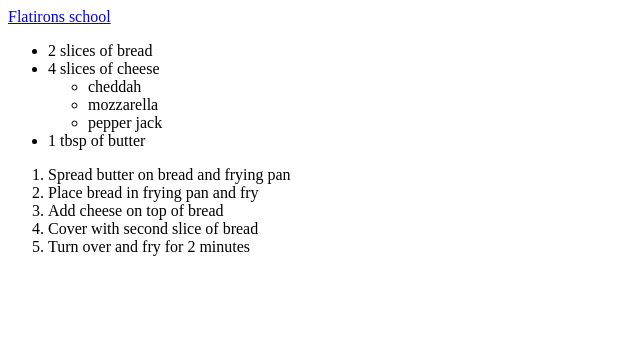
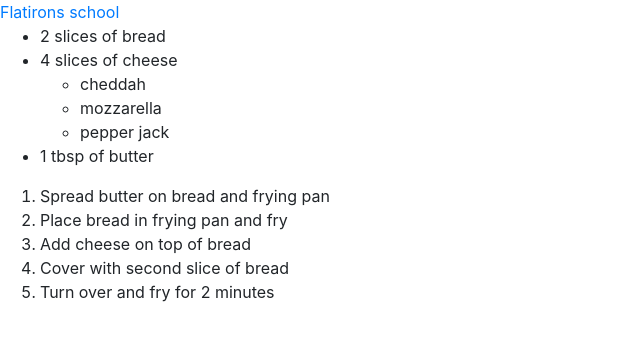
Before and after one commit to JOEL-GAYE/Assigment, a website: page index.html in a window 1280 px wide. Shown: the whole page, without its empty margins (0-640 px from the left). Drawn offline with nearby package versions, Linux system fonts and the light colour scheme.

Commit message:
inital commit

```diff
--- a/index.html
+++ b/index.html
@@ -1,3 +1,16 @@
+<!DOCTYPE html>
+<html lang="en">
+
+<head>
+  <title>My site Tittle</title>
+  <link rel="stylesheet" href="https://stackpath.bootstrapcdn.com/bootstrap/4.1.1/css/bootstrap.min.css" />
+  <link rel="stylesheet" type="text/css" href="company.css" />
+  <link rel="stylesheet" type="text/css" href="engineering-department.css" />
+  <link rel="stylesheet" type="text/css" href="project-x-launch.css" />
+  <link rel="stylesheet" type="text/css" href="typography.css" />
+</head>
+
+<body>
   <a href="https://flatironschool.com">Flatirons school</a>
   <ul>
     <li>2 slices of bread</li>
@@ -19,3 +32,6 @@
     <li>Cover with second slice of bread</li>
     <li>Turn over and fry for 2 minutes</li>
   </ol>
+</body>
+
+</html>
```
Lines whose indentation alone changed are shown as unchanged.
